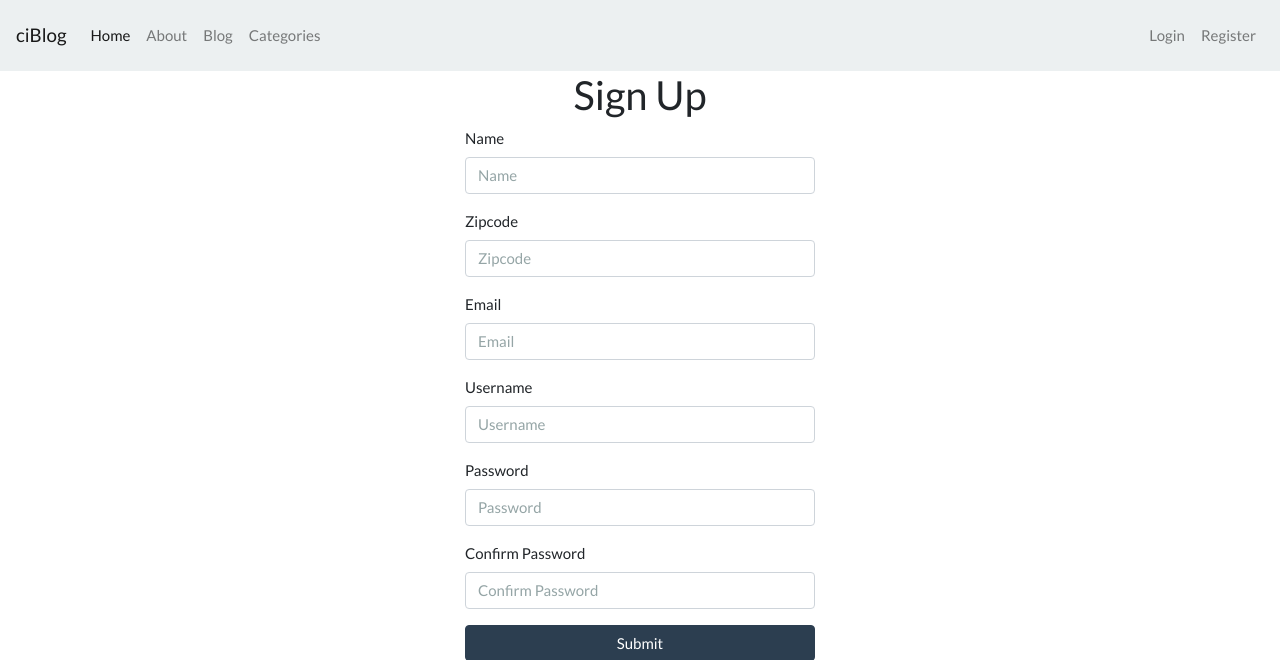
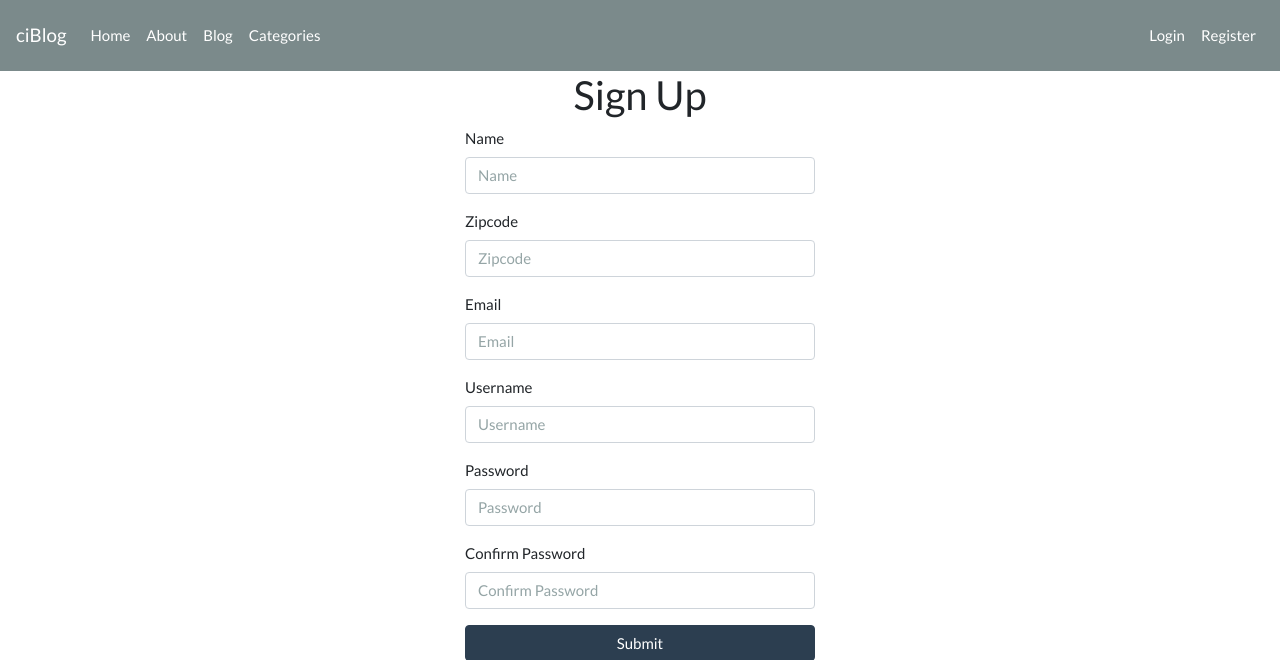
Before and after one commit to Shameer-U/ciblog, a CodeIgniter app: page /CODEIGNITER/index.php/users/register in a window 1280 px wide. Shown: the top 660 px of the page. Run offline with CodeIgniter, Linux system fonts and the light colour scheme; some libraries are stand-ins or nearby versions.

Commit message:
nav color change

```diff
--- a/application/views/templates/header.php
+++ b/application/views/templates/header.php
@@ -10,7 +10,7 @@
      <script src="https://cdn.ckeditor.com/ckeditor5/11.2.0/classic/ckeditor.js"></script>
 </head>
 <body>
-<nav class="navbar navbar-expand-lg navbar-light bg-light">
+<nav class="navbar navbar-expand-lg navbar-dark bg-dark">
   <a class="navbar-brand" href="<?php echo base_url(); ?>">ciBlog</a>
   <button class="navbar-toggler" type="button" data-toggle="collapse" data-target="#navbarSupportedContent" aria-controls="navbarSupportedContent" aria-expanded="false" aria-label="Toggle navigation">
     <span class="navbar-toggler-icon"></span>
@@ -18,7 +18,7 @@
 
   <div class="collapse navbar-collapse" id="navbarSupportedContent">
     <ul class="navbar-nav mr-auto">
-      <li class="nav-item active">
+      <li class="nav-item">
         <a class="nav-link" href="<?php echo base_url(); ?>">Home <span class="sr-only">(current)</span></a>
       </li>
       <li class="nav-item">
--- a/assets/js/active.js
+++ b/assets/js/active.js
@@ -6,7 +6,7 @@
       // alert($(this).text());
 
       if(url ==  this.href){
-        $(this).css('color' , 'RED');
+        $(this).css('color' , 'BLACK');
 
       }
    });
```
